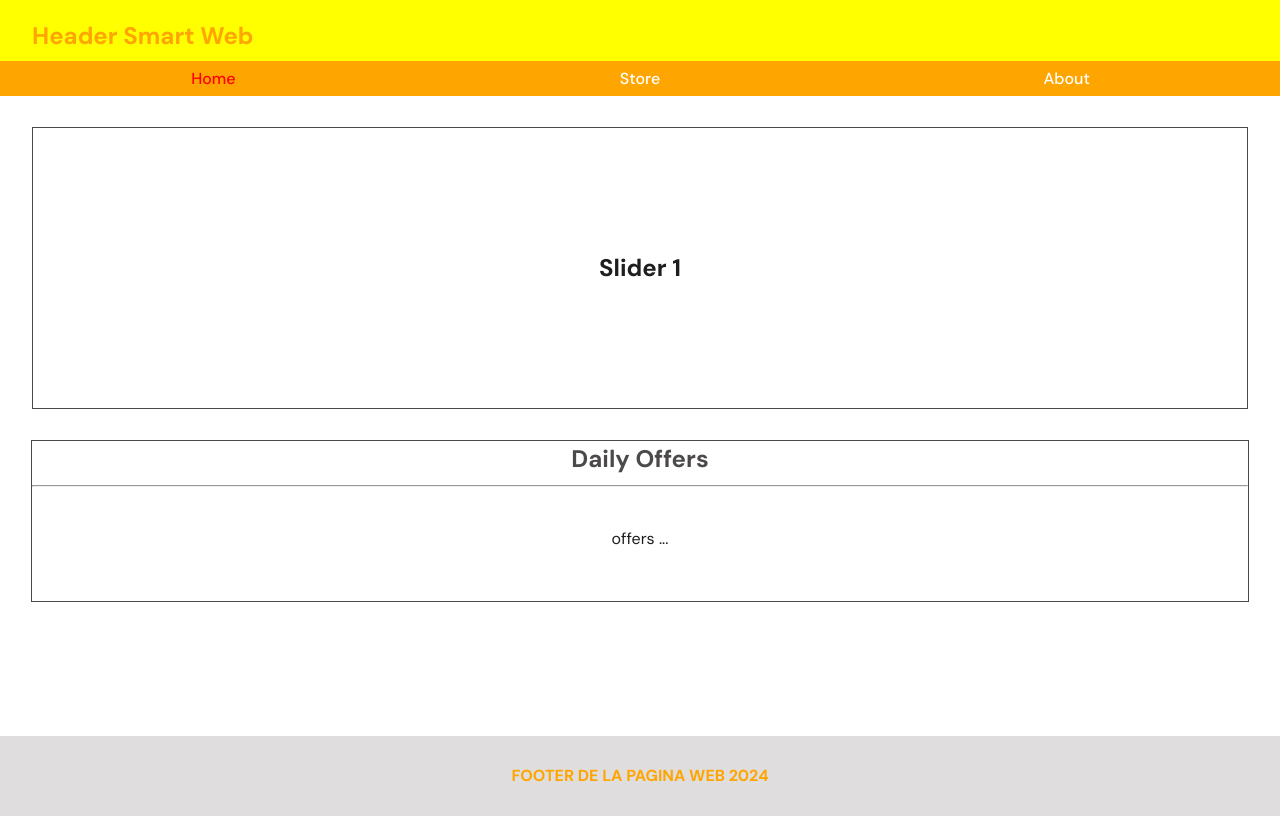
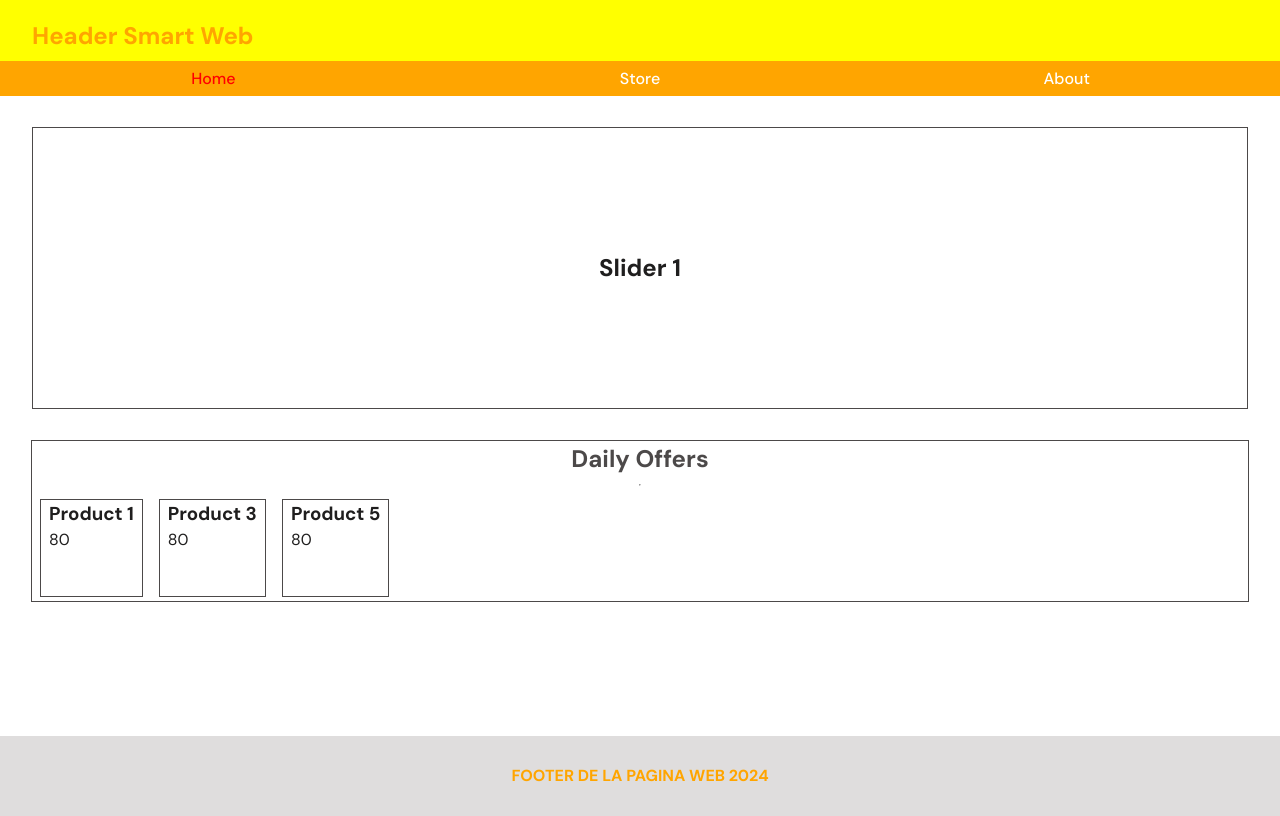
Before and after one commit to LMCT04/e-commerce-1, a React (Vite) app: page /home in a window 1280 px wide. Built offline with nearby package versions, Linux system fonts and the light colour scheme.

Commit message:
offers cards and filter

```diff
--- a/src/components/Card_container/Card_container.tsx
+++ b/src/components/Card_container/Card_container.tsx
@@ -3,12 +3,42 @@ import styles from "./Card_container.module.css";
 
 const Card_container = () => {
   const productsArray = [
-    { id: 1, name: "Product 1", price: 100 },
-    { id: 2, name: "Product 2", price: 200 },
-    { id: 3, name: "Product 3", price: 300 },
-    { id: 4, name: "Product 4", price: 400 },
-    { id: 5, name: "Product 5", price: 500 },
-    { id: 6, name: "Product 6", price: 600 },
+    {
+      id: 1,
+      name: "Product 1",
+      price: 100,
+      off: { isActive: true, newPrice: 80 },
+    },
+    {
+      id: 2,
+      name: "Product 2",
+      price: 200,
+      off: { isActive: false, newPrice: null },
+    },
+    {
+      id: 3,
+      name: "Product 3",
+      price: 300,
+      off: { isActive: true, newPrice: 80 },
+    },
+    {
+      id: 4,
+      name: "Product 4",
+      price: 400,
+      off: { isActive: false, newPrice: null },
+    },
+    {
+      id: 5,
+      name: "Product 5",
+      price: 500,
+      off: { isActive: true, newPrice: 80 },
+    },
+    {
+      id: 6,
+      name: "Product 6",
+      price: 600,
+      off: { isActive: false, newPrice: null },
+    },
   ];
 
   return (
--- a/src/views/Home/Home.module.css
+++ b/src/views/Home/Home.module.css
@@ -12,15 +12,29 @@
   height: 20dvh;
   border: 1px solid rgb(76, 73, 73);
   margin: 2rem;
+  display: flex;
+  flex-direction: column;
+  justify-content: flex-start;
 }
 
 .off_title {
   color: rgb(76, 73, 73);
   text-align: center;
+  height: 22%;
 }
 
 .off_content {
   width: 100%;
-  margin: 2.5rem 0;
-  text-align: center;
+  display: flex;
+  justify-content: flex-start;
+  align-items: center;
+  height: 67%;
 }
+
+.off_card {
+  height: 90%;
+  width: fit-content;
+  border: 1px solid rgb(76, 73, 73);
+  padding: 0 0.5rem;
+  margin: 0 0.5rem;
+}
--- a/src/views/Home/Home.tsx
+++ b/src/views/Home/Home.tsx
@@ -3,6 +3,47 @@ import Slider from "../../components/Slider/Slider";
 import styles from "./Home.module.css";
 
 const Home = () => {
+  const productsArray = [
+    {
+      id: 1,
+      name: "Product 1",
+      price: 100,
+      off: { isActive: true, newPrice: 80 },
+    },
+    {
+      id: 2,
+      name: "Product 2",
+      price: 200,
+      off: { isActive: false, newPrice: null },
+    },
+    {
+      id: 3,
+      name: "Product 3",
+      price: 300,
+      off: { isActive: true, newPrice: 80 },
+    },
+    {
+      id: 4,
+      name: "Product 4",
+      price: 400,
+      off: { isActive: false, newPrice: null },
+    },
+    {
+      id: 5,
+      name: "Product 5",
+      price: 500,
+      off: { isActive: true, newPrice: 80 },
+    },
+    {
+      id: 6,
+      name: "Product 6",
+      price: 600,
+      off: { isActive: false, newPrice: null },
+    },
+  ];
+
+  const activeOffers = productsArray?.filter((product) => product.off.isActive);
+
   return (
     <Screen>
       <div className={styles["slider_container"]}>
@@ -14,7 +55,14 @@ const Home = () => {
         </div>
         <hr />
         <div className={styles["off_content"]}>
-          <p>offers ...</p>
+          {activeOffers.map((product) => {
+            return (
+              <div key={product.id} className={styles["off_card"]}>
+                <h3>{product.name}</h3>
+                <p>{product.off.newPrice}</p>
+              </div>
+            );
+          })}
         </div>
       </div>
     </Screen>
```
